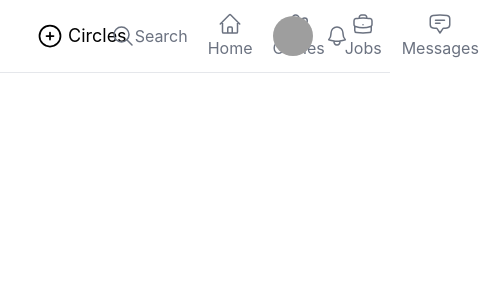
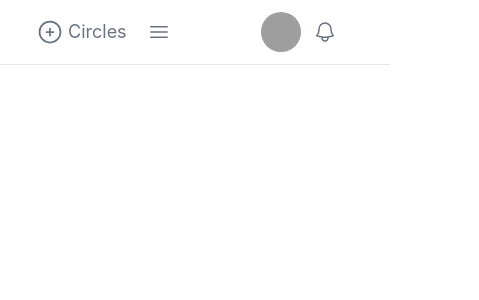
Before and after one commit to hernanchamorrodev/circles, a React (Create React App) app: page / in a window 390 px wide. Shown: the top 300 px of the page, 479 px wide, since content can reach past the window. Built offline with nearby package versions, Linux system fonts and the light colour scheme; grey boxes are pictures that could not be loaded.

Commit message:
mobile-menu-icon

```diff
--- a/src/components/Header/Header.js
+++ b/src/components/Header/Header.js
@@ -15,7 +15,7 @@ function Header() {
               viewBox="0 0 24 24"
               strokeWidth={1.5}
               stroke="currentColor"
-              className="w-7 h-7"
+              className="w-7 h-7 text-gray-500"
             >
               <path
                 strokeLinecap="round"
@@ -23,29 +23,15 @@ function Header() {
                 d="M12 9v6m3-3H9m12 0a9 9 0 11-18 0 9 9 0 0118 0z"
               />
             </svg>
-            <h1 className="text-lg ml-1">Circles</h1>
+            <h1 className="text-lg ml-1 text-gray-500">Circles</h1>
           </div>
           {/* SearchIcon */}
-          <div className="header__search mr-5 md:w-full flex items-center">
+          <div className="header__search mr-5 md:w-full flex items-center lg:block hidden">
             <input
               className="border rounded-xl py-1 px-3 w-full lg:block hidden"
               type="text"
               placeholder="Search"
             />
-            <svg
-              xmlns="http://www.w3.org/2000/svg"
-              fill="none"
-              viewBox="0 0 24 24"
-              strokeWidth={1.5}
-              stroke="currentColor"
-              className="w-6 h-6 text-gray-500 mx-auto -ml-9"
-            >
-              <path
-                strokeLinecap="round"
-                strokeLinejoin="round"
-                d="M21 21l-5.197-5.197m0 0A7.5 7.5 0 105.196 5.196a7.5 7.5 0 0010.607 10.607z"
-              />
-            </svg>
 
             <div className="iconSearch">
               <svg
@@ -54,7 +40,7 @@ function Header() {
                 viewBox="0 0 24 24"
                 strokeWidth={1.5}
                 stroke="currentColor"
-                className="w-6 h-6 text-gray-500 mx-auto hidden"
+                className="w-6 h-6 text-gray-500 mx-auto lg:hidden"
               >
                 <path
                   strokeLinecap="round"
@@ -65,7 +51,24 @@ function Header() {
               <p className="text-gray-500 block lg:hidden">Search</p>
             </div>
           </div>
-          <div className="activity-area flex gap-5 ">
+          {/* Mobile menu */}
+          <div className="mobile-menu">
+            <svg
+              xmlns="http://www.w3.org/2000/svg"
+              fill="none"
+              viewBox="0 0 24 24"
+              strokeWidth={1.5}
+              stroke="currentColor"
+              className="w-6 h-6 text-gray-500 lg:hidden"
+            >
+              <path
+                strokeLinecap="round"
+                strokeLinejoin="round"
+                d="M3.75 6.75h16.5M3.75 12h16.5m-16.5 5.25h16.5"
+              />
+            </svg>
+          </div>
+          <div className="activity-area flex gap-5 lg:flex hidden">
             {/* HomeIcon */}
             <div className="home">
               <svg
```
